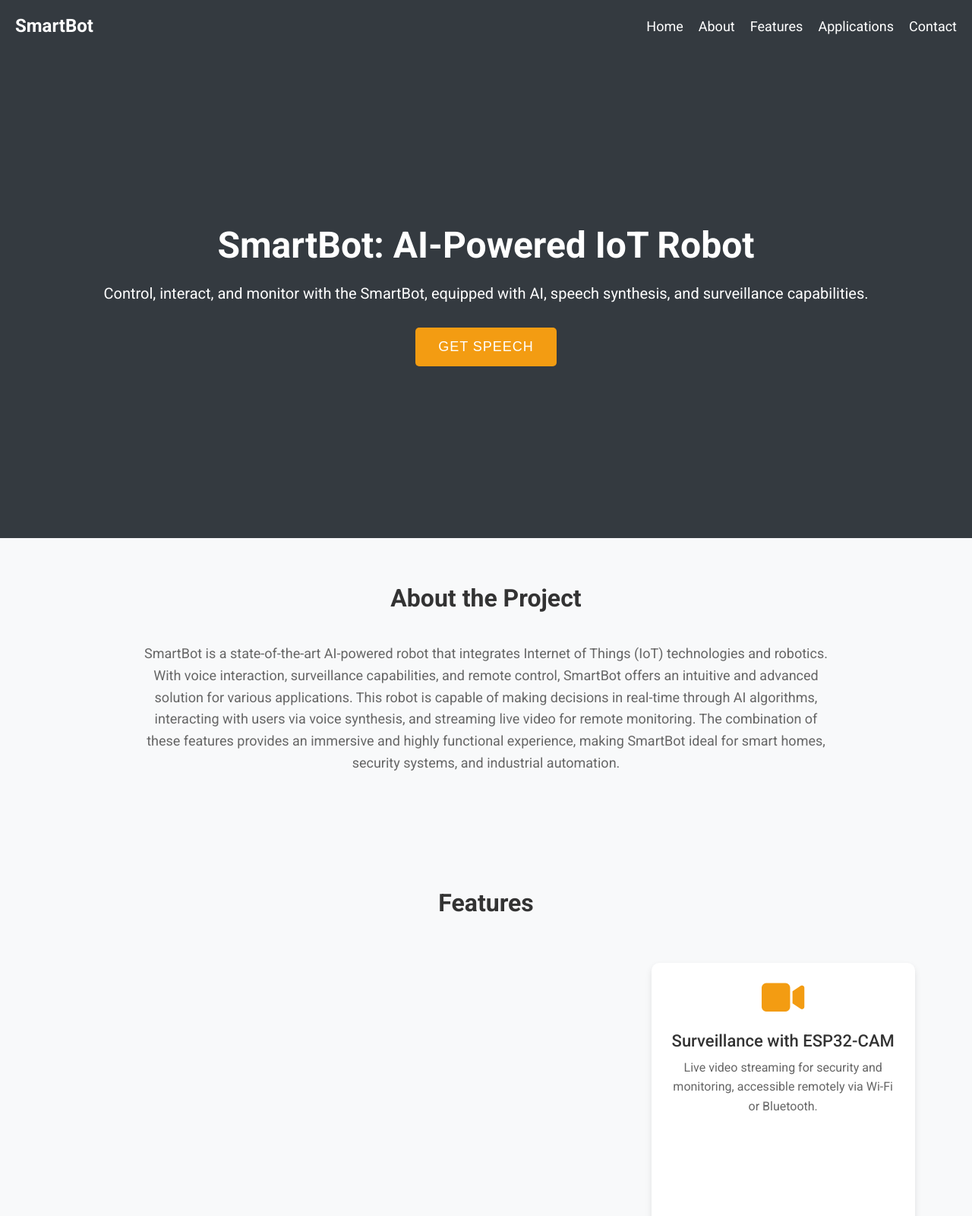
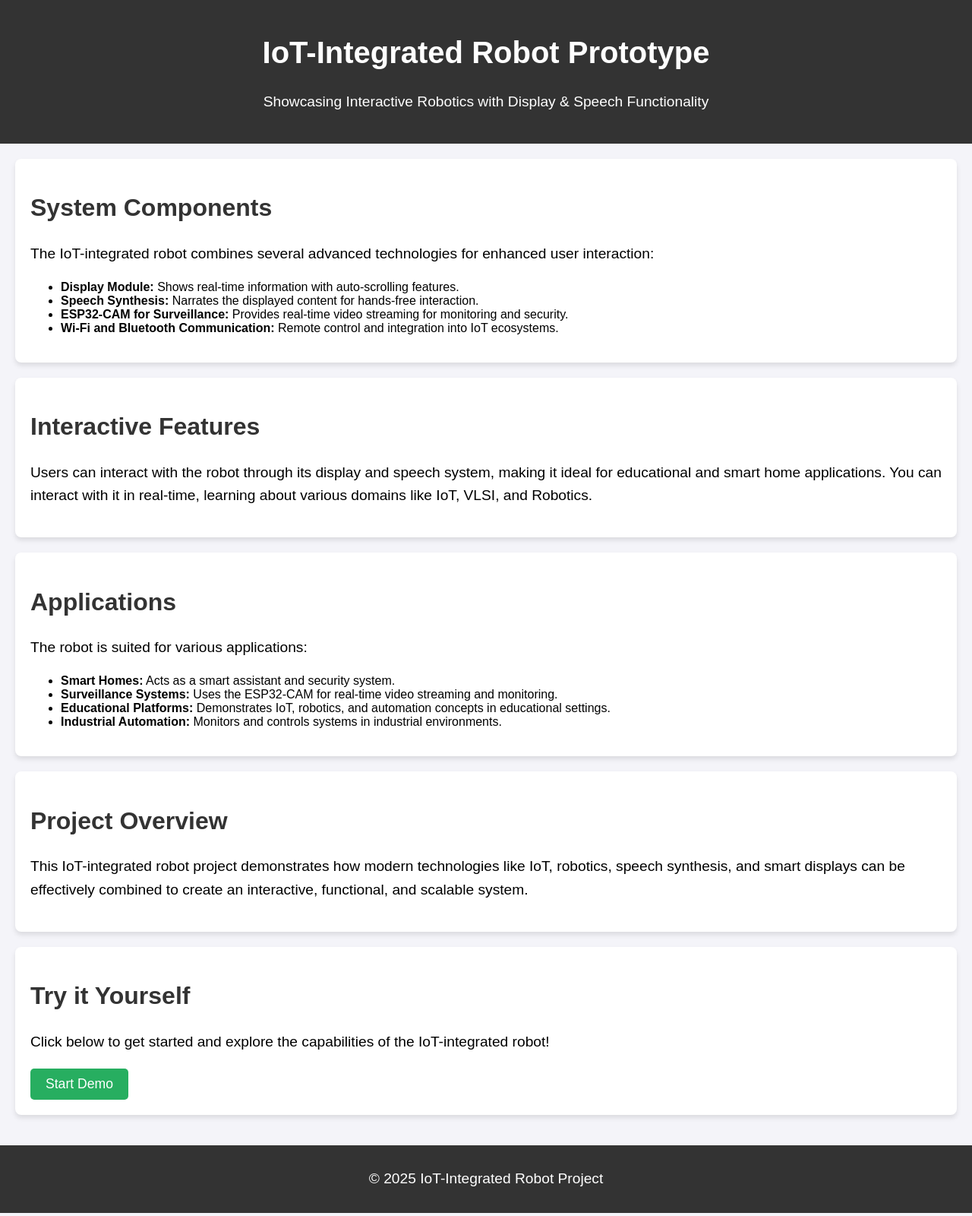
Before and after one commit to yvdkausthubh/CONTRIVE2K25, a plain HTML site: page index.html in a window 1280 px wide. Shown: the top 1600 px of the page at 76% size. Drawn offline with Linux system fonts and the light colour scheme.

Commit message:
Update index.html

```diff
--- a/index.html
+++ b/index.html
@@ -3,314 +3,120 @@
 <head>
     <meta charset="UTF-8">
     <meta name="viewport" content="width=device-width, initial-scale=1.0">
-  <meta name="description" content="AI-powered IoT robot with remote control, speech synthesis, and live surveillance.">
-  <title>SmartBot: AI-Powered Robotics and IoT Integration</title>
-  <link href="https://fonts.googleapis.com/css2?family=Roboto:wght@300;400;500;700&display=swap" rel="stylesheet">
+    <title>IoT-Integrated Robot Prototype</title>
     <style>
-    * {
+        /* General Styles */
+        body {
+            font-family: Arial, sans-serif;
             margin: 0;
             padding: 0;
-      box-sizing: border-box;
+            background-color: #f4f4f9;
         }
-
-    body {
-      font-family: 'Roboto', sans-serif;
-      background-color: #f8f9fa;
-      color: #333;
-    }
-
-    nav {
-      display: flex;
-      justify-content: space-between;
-      align-items: center;
-      background-color: #343a40;
+        header {
+            background-color: #333;
+            color: white;
+            text-align: center;
             padding: 20px;
         }
-
-    nav .logo {
-      font-size: 24px;
-      color: white;
-      font-weight: 700;
+        .container {
+            padding: 20px;
         }
-
-    nav ul {
-      list-style: none;
-      display: flex;
-      gap: 20px;
+        h1 {
+            font-size: 2.5em;
         }
-
-    nav ul li {
-      font-size: 18px;
+        h2 {
+            color: #333;
+            font-size: 2em;
         }
-
-    nav ul li a {
-      text-decoration: none;
-      color: white;
-      transition: color 0.3s ease;
+        p {
+            font-size: 1.2em;
+            line-height: 1.6;
         }
-
-    nav ul li a:hover {
-      color: #f39c12;
+        .feature {
+            background-color: #fff;
+            border-radius: 8px;
+            padding: 20px;
+            margin-bottom: 20px;
+            box-shadow: 0 4px 6px rgba(0, 0, 0, 0.1);
         }
-
-    .hero {
-      height: 80vh;
-      display: flex;
-      justify-content: center;
-      align-items: center;
+        .feature h3 {
+            color: #2c3e50;
+        }
+        footer {
+            background-color: #333;
             color: white;
             text-align: center;
-      background-color: #343a40;
+            padding: 10px;
         }
-
-    .hero h1 {
-      font-size: 48px;
-      margin-bottom: 20px;
-      font-weight: 700;
+        .button {
+            background-color: #27ae60;
+            color: white;
+            padding: 10px 20px;
+            border: none;
+            border-radius: 5px;
+            cursor: pointer;
+            font-size: 1.1em;
         }
-
-    .hero p {
-      font-size: 20px;
-      margin-bottom: 30px;
-      line-height: 1.5;
-    }
-
-    .btn-primary {
-      padding: 15px 30px;
-      background-color: #f39c12;
-      border: none;
-      color: white;
-      font-size: 18px;
-      font-weight: 500;
-      cursor: pointer;
-      border-radius: 5px;
-      text-transform: uppercase;
-      letter-spacing: 1px;
-      transition: background-color 0.3s ease;
-    }
-
-    .btn-primary:hover {
-      background-color: #e67e22;
-    }
-
-    .section {
-      padding: 60px 20px;
-      text-align: center;
-    }
-
-    .section h2 {
-      font-size: 32px;
-      margin-bottom: 40px;
-      color: #333;
-      font-weight: 700;
-    }
-
-    .section p {
-      font-size: 18px;
-      color: #666;
-      margin-bottom: 30px;
-      line-height: 1.6;
-      max-width: 900px;
-      margin-left: auto;
-      margin-right: auto;
-    }
-
-    .feature {
-      display: inline-block;
-      width: 28%;
-      margin: 20px;
-      padding: 20px;
-      border-radius: 10px;
-      background-color: #fff;
-      box-shadow: 0 4px 8px rgba(0, 0, 0, 0.1);
-      transition: transform 0.3s ease, box-shadow 0.3s ease;
-    }
-
-    .feature:hover {
-      transform: translateY(-10px);
-      box-shadow: 0 8px 16px rgba(0, 0, 0, 0.2);
-    }
-
-    .feature i {
-      font-size: 50px;
-      color: #f39c12;
-      margin-bottom: 20px;
-    }
-
-    .feature h3 {
-      font-size: 22px;
-      margin-bottom: 10px;
-      color: #333;
-      font-weight: 500;
-    }
-
-    .feature p {
-      font-size: 16px;
-      color: #666;
-    }
-
-    footer {
-      background-color: #343a40;
-      color: white;
-      padding: 20px;
-      text-align: center;
-    }
-
-    /* Responsive Design */
-    @media (max-width: 768px) {
-      nav ul {
-        display: none;
-      }
-
-      .menu-toggle {
-        display: block;
-      }
-
-      .hero h1 {
-        font-size: 36px;
-      }
-
-      .hero p {
-        font-size: 18px;
-      }
-
-      .feature {
-        width: 100%;
-        margin: 10px 0;
-      }
-
-      nav ul.active {
-        display: flex;
-        width: 100%;
-        flex-direction: column;
-        align-items: center;
-      }
-
-      nav ul li {
-        margin: 10px 0;
-      }
+        .button:hover {
+            background-color: #2ecc71;
         }
     </style>
 </head>
 <body>
+    <header>
+        <h1>IoT-Integrated Robot Prototype</h1>
+        <p>Showcasing Interactive Robotics with Display & Speech Functionality</p>
+    </header>
 
-  <!-- Navigation -->
-  <nav>
-    <div class="logo">SmartBot</div>
-    <div class="menu-toggle" onclick="toggleMenu()">
-      <span></span>
-      <span></span>
-      <span></span>
-    </div>
-    <ul id="menu">
-      <li><a href="#home">Home</a></li>
-      <li><a href="#about">About</a></li>
-      <li><a href="#features">Features</a></li>
-      <li><a href="#applications">Applications</a></li>
-      <li><a href="#contact">Contact</a></li>
+    <div class="container">
+        <section class="feature">
+            <h2>System Components</h2>
+            <p>The IoT-integrated robot combines several advanced technologies for enhanced user interaction:</p>
+            <ul>
+                <li><strong>Display Module:</strong> Shows real-time information with auto-scrolling features.</li>
+                <li><strong>Speech Synthesis:</strong> Narrates the displayed content for hands-free interaction.</li>
+                <li><strong>ESP32-CAM for Surveillance:</strong> Provides real-time video streaming for monitoring and security.</li>
+                <li><strong>Wi-Fi and Bluetooth Communication:</strong> Remote control and integration into IoT ecosystems.</li>
             </ul>
-  </nav>
-
-  <!-- Hero Section -->
-  <section id="home" class="hero">
-    <div>
-      <h1>SmartBot: AI-Powered IoT Robot</h1>
-      <p>Control, interact, and monitor with the SmartBot, equipped with AI, speech synthesis, and surveillance capabilities.</p>
-      <button class="btn-primary" onclick="startSpeech()">Get Speech</button>
-    </div>
         </section>
 
-  <!-- About Section -->
-  <section id="about" class="section">
-    <h2>About the Project</h2>
-    <p>SmartBot is a state-of-the-art AI-powered robot that integrates Internet of Things (IoT) technologies and robotics. With voice interaction, surveillance capabilities, and remote control, SmartBot offers an intuitive and advanced solution for various applications. This robot is capable of making decisions in real-time through AI algorithms, interacting with users via voice synthesis, and streaming live video for remote monitoring. The combination of these features provides an immersive and highly functional experience, making SmartBot ideal for smart homes, security systems, and industrial automation.</p>
+        <section class="feature">
+            <h2>Interactive Features</h2>
+            <p>Users can interact with the robot through its display and speech system, making it ideal for educational and smart home applications. You can interact with it in real-time, learning about various domains like IoT, VLSI, and Robotics.</p>
         </section>
 
-  <!-- Features Section -->
-  <section id="features" class="section">
-    <h2>Features</h2>
-    <div class="feature">
-      <i class="fas fa-brain"></i>
-      <h3>AI-Driven Decisions</h3>
-      <p>SmartBot utilizes AI algorithms for real-time decision-making and autonomous actions based on the environment.</p>
-    </div>
-    <div class="feature">
-      <i class="fas fa-microphone"></i>
-      <h3>Voice Interaction</h3>
-      <p>Interact with SmartBot using voice commands, and hear responses via speech synthesis, creating a more immersive experience.</p>
-    </div>
-    <div class="feature">
-      <i class="fas fa-video"></i>
-      <h3>Surveillance with ESP32-CAM</h3>
-      <p>Live video streaming for security and monitoring, accessible remotely via Wi-Fi or Bluetooth.</p>
-      <!-- ESP32-CAM Feed -->
-      <iframe src="http://<ESP32_CAM_IP>/stream" width="100%" height="400" frameborder="0"></iframe>
-    </div>
+        <section class="feature">
+            <h2>Applications</h2>
+            <p>The robot is suited for various applications:</p>
+            <ul>
+                <li><strong>Smart Homes:</strong> Acts as a smart assistant and security system.</li>
+                <li><strong>Surveillance Systems:</strong> Uses the ESP32-CAM for real-time video streaming and monitoring.</li>
+                <li><strong>Educational Platforms:</strong> Demonstrates IoT, robotics, and automation concepts in educational settings.</li>
+                <li><strong>Industrial Automation:</strong> Monitors and controls systems in industrial environments.</li>
+            </ul>
         </section>
 
-  <!-- Applications Section -->
-  <section id="applications" class="section">
-    <h2>Applications</h2>
-    <div class="feature">
-      <h3>Smart Homes</h3>
-      <p>Enhance your home with automation, surveillance, and voice-assisted controls. SmartBot can be integrated with other smart home devices for a seamless experience.</p>
-    </div>
-    <div class="feature">
-      <h3>Security Systems</h3>
-      <p>Utilize SmartBot for real-time video streaming and remote surveillance in various environments, keeping an eye on your home, office, or business.</p>
-    </div>
-    <div class="feature">
-      <h3>Industrial Automation</h3>
-      <p>Monitor and manage automated processes with integrated sensors and control systems, reducing human intervention and optimizing productivity.</p>
-    </div>
+        <section class="feature">
+            <h2>Project Overview</h2>
+            <p>This IoT-integrated robot project demonstrates how modern technologies like IoT, robotics, speech synthesis, and smart displays can be effectively combined to create an interactive, functional, and scalable system.</p>
         </section>
 
-  <!-- Footer Section -->
+        <section class="feature">
+            <h2>Try it Yourself</h2>
+            <p>Click below to get started and explore the capabilities of the IoT-integrated robot!</p>
+            <button class="button" onclick="alert('Demo coming soon!')">Start Demo</button>
+        </section>
+    </div>
+
     <footer>
-    <p>&copy; 2025 SmartBot. All rights reserved.</p>
+        <p>&copy; 2025 IoT-Integrated Robot Project</p>
     </footer>
 
-  <!-- JavaScript -->
-  <script src="https://kit.fontawesome.com/a076d05399.js"></script>
     <script>
-    function toggleMenu() {
-      const menu = document.getElementById('menu');
-      menu.classList.toggle('active');
-    }
-
-    function startSpeech() {
-      // Set up speech recognition
-      const recognition = new (window.SpeechRecognition || window.webkitSpeechRecognition)();
-      recognition.lang = 'en-US';
-      recognition.start();
-
-      recognition.onresult = function(event) {
-        const spokenText = event.results[0][0].transcript;
-        respondToSpeech(spokenText);
-      };
-
-      recognition.onerror = function(event) {
-        alert('Error occurred in speech recognition: ' + event.error);
-      };
-    }
-
-    function respondToSpeech(query) {
-      const speech = new SpeechSynthesisUtterance();
-      speech.lang = 'en-US';
-
-      if (query.toLowerCase().includes('hello')) {
-        speech.text = "Hello, how can I assist you today?";
-      } else if (query.toLowerCase().includes('features')) {
-        speech.text = "SmartBot has many features such as AI-driven decisions, voice interaction, and surveillance capabilities.";
-      } else if (query.toLowerCase().includes('applications')) {
-        speech.text = "SmartBot can be used in smart homes, security systems, and industrial automation.";
-      } else {
-        speech.text = "Sorry, I didn't understand your question. Please try again.";
-      }
-
-      window.speechSynthesis.speak(speech);
+        // Example JavaScript for interactions
+        function startDemo() {
+            alert('The demo is loading...');
         }
     </script>
-
 </body>
 </html>
```
Lines whose indentation alone changed are shown as unchanged.
